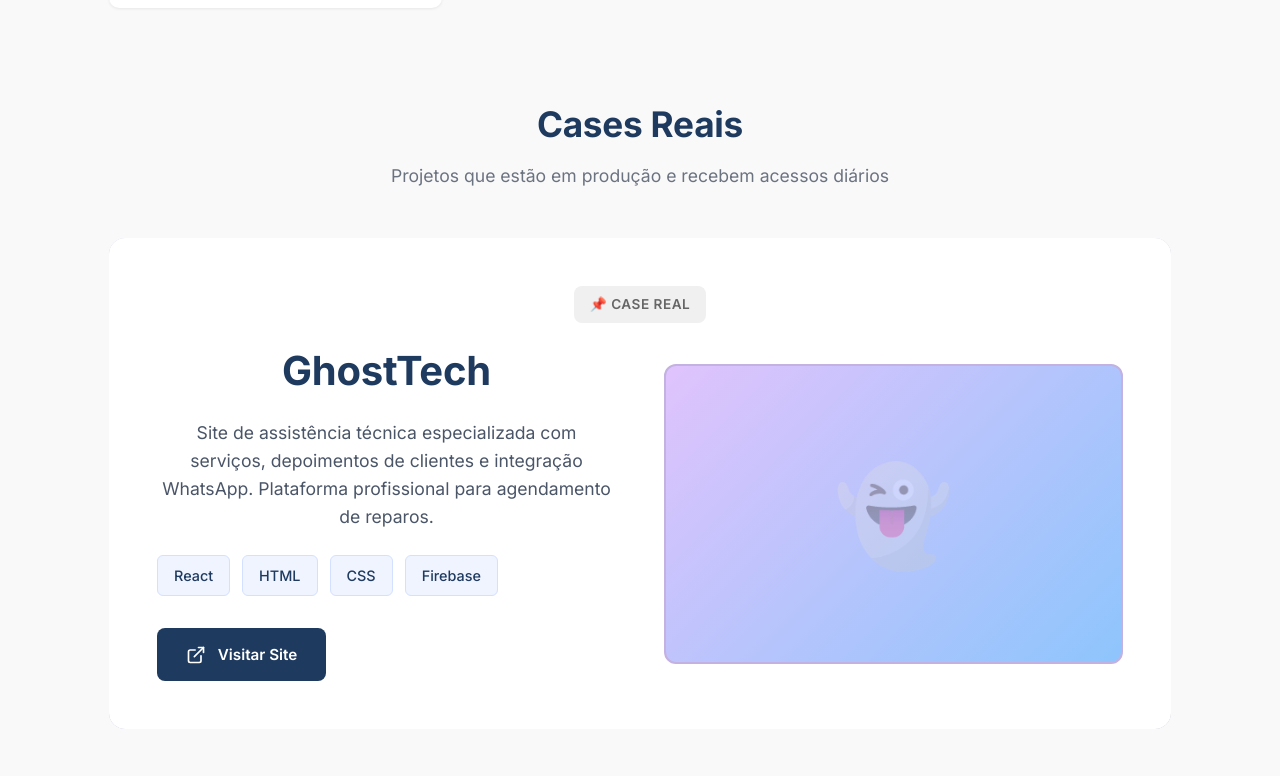
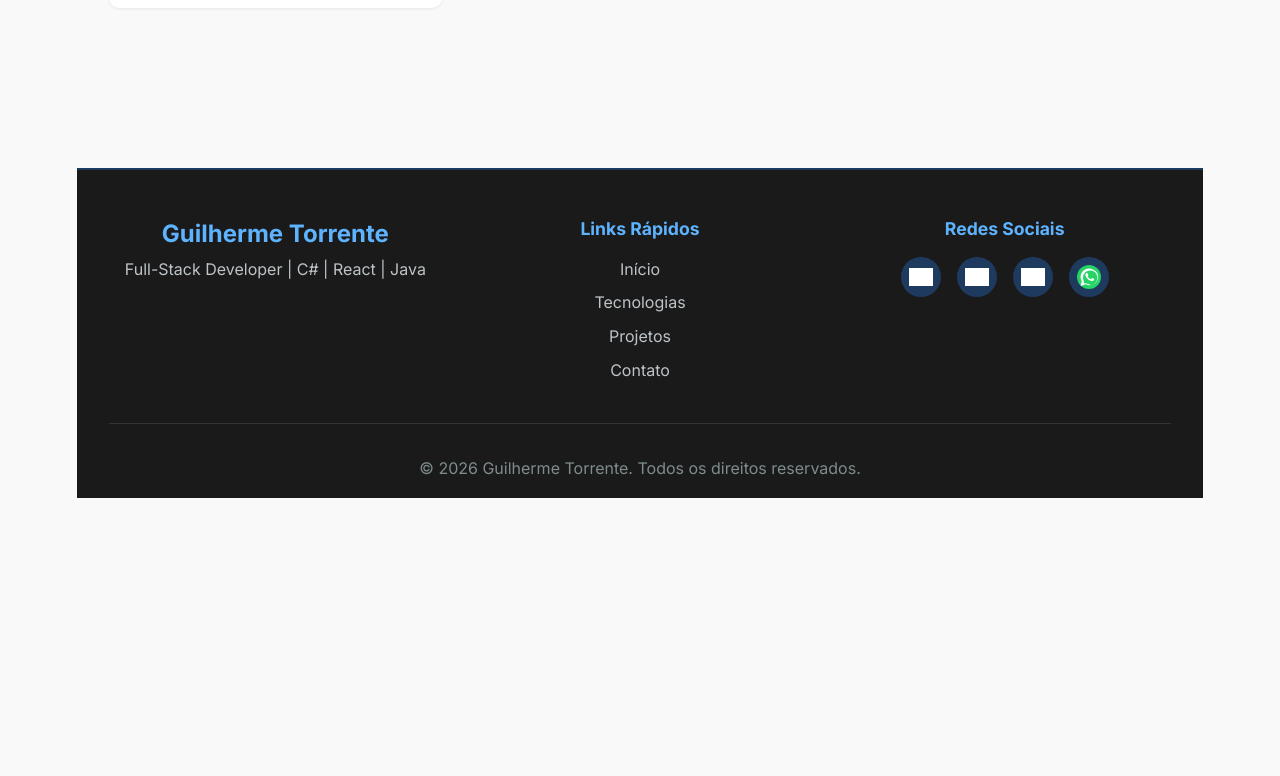
Before and after one commit to GuilhermeTorrenteee/Portifolio, a React (Vite) app in the folder Guilherme-Torrente/: page / in a window 1280 px wide. Shown: the part 1804-2580 px from the top of the page. After the commit the page ends 2302 px from the top, so only its background shows below. Built offline with nearby package versions, Linux system fonts and the light colour scheme; grey boxes are pictures that could not be loaded.

Commit message:
refactor: remove Cases Reais section from Home page

```diff
--- a/Guilherme-Torrente/src/pages/Home.css
+++ b/Guilherme-Torrente/src/pages/Home.css
@@ -217,51 +217,3 @@
     padding: 1rem;
   }
 }
-
-/* Case Studies Section */
-.case-studies-section {
-  max-width: 1200px;
-  margin: 4rem auto;
-  padding: 0 2rem;
-}
-
-.case-studies-header {
-  text-align: center;
-  margin-bottom: 3rem;
-}
-
-.case-studies-header h2 {
-  font-size: 2.2rem;
-  color: #1e3a5f;
-  margin: 0 0 1rem 0;
-  font-weight: 700;
-}
-
-.case-studies-header p {
-  font-size: 1.1rem;
-  color: #6b7280;
-  margin: 0;
-  max-width: 600px;
-  margin-left: auto;
-  margin-right: auto;
-}
-
-.case-studies-container {
-  display: flex;
-  flex-direction: column;
-  gap: 2rem;
-}
-
-@media (max-width: 768px) {
-  .case-studies-section {
-    padding: 0 1rem;
-  }
-
-  .case-studies-header h2 {
-    font-size: 1.8rem;
-  }
-
-  .case-studies-header p {
-    font-size: 1rem;
-  }
-}
--- a/Guilherme-Torrente/src/pages/Home.tsx
+++ b/Guilherme-Torrente/src/pages/Home.tsx
@@ -1,8 +1,6 @@
 import { Link } from 'react-router-dom';
 import { Share2, ExternalLink, ArrowRight } from 'lucide-react';
 import { ProfileCard } from '../components/ProfileCard';
-import { CaseStudyCard } from '../components/CaseStudyCard';
-import { projects } from '../data/projects';
 import './Home.css';
 
 export const Home = () => {
@@ -80,21 +78,6 @@
           <p>Desenvolvendo soluções personalizadas que atendem às necessidades reais</p>
         </div>
       </section>
-
-      <section className="case-studies-section">
-        <div className="case-studies-header">
-          <h2>Cases Reais</h2>
-          <p>Projetos que estão em produção e recebem acessos diários</p>
-        </div>
-        <div className="case-studies-container">
-          {projects
-            .filter((p) => p.featured)
-            .map((project) => {
-              const theme = project.id === 1 ? 'ghosttech' : 'sushi';
-              return <CaseStudyCard key={project.id} project={project} theme={theme} />;
-            })}
-        </div>
-      </section>
     </div>
   );
 };
```
